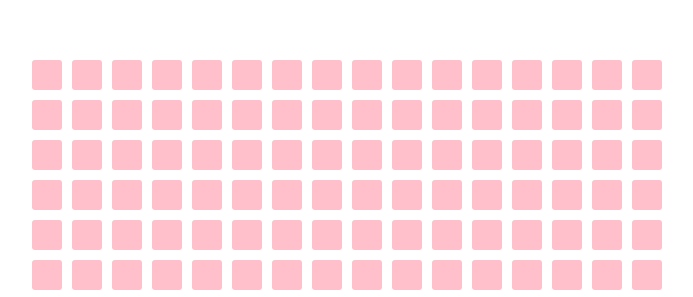
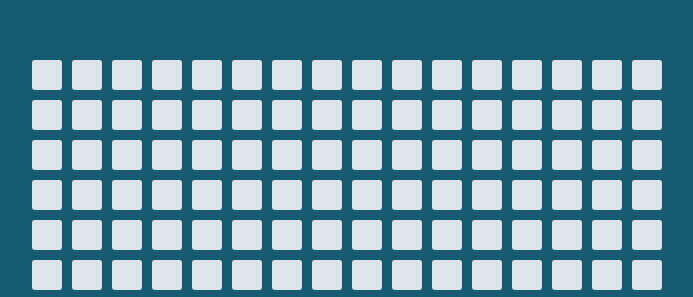
Before and after one commit to Danny-27-12/Project-2, a plain HTML site: page index.html in a window 1280 px wide. Shown: the part 140-437 px from the top of the page, without its empty margins (293-986 px from the left). Drawn offline with Linux system fonts and the light colour scheme.

Commit message:
added some color and aesthetics

```diff
--- a/styles.css
+++ b/styles.css
@@ -1,6 +1,7 @@
 body{
     padding: 0;
     margin: 0;
+    background-color: hsl(196, 65%, 27%);
 
 }
 
@@ -19,9 +20,9 @@ body{
     border-radius: 3px;
     width: 30px;
     height: 30px;
-    background-color: pink;
+    background-color: rgba(255, 255, 255, 0.85);
 }
 
 .hoverBox:hover{
-    background-color: tomato;
+    background-color: hsl(196, 68%, 53%);
 }
```
